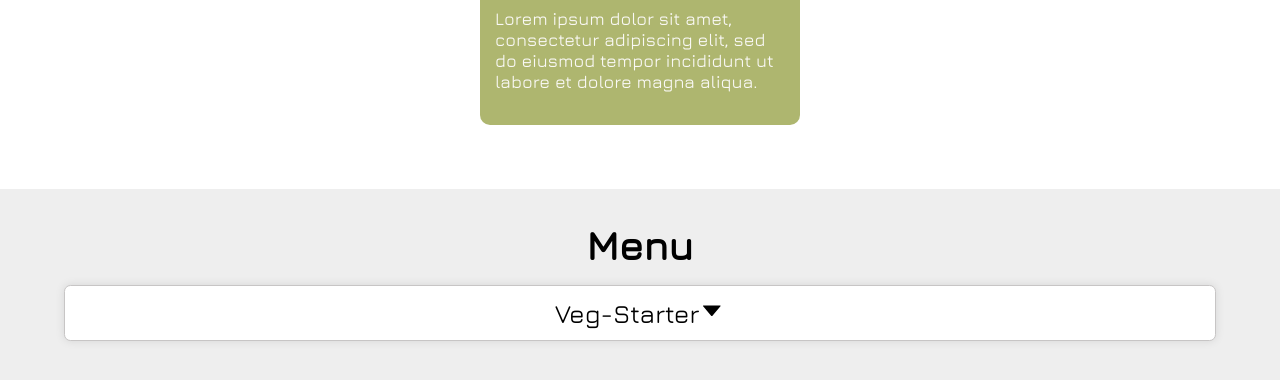
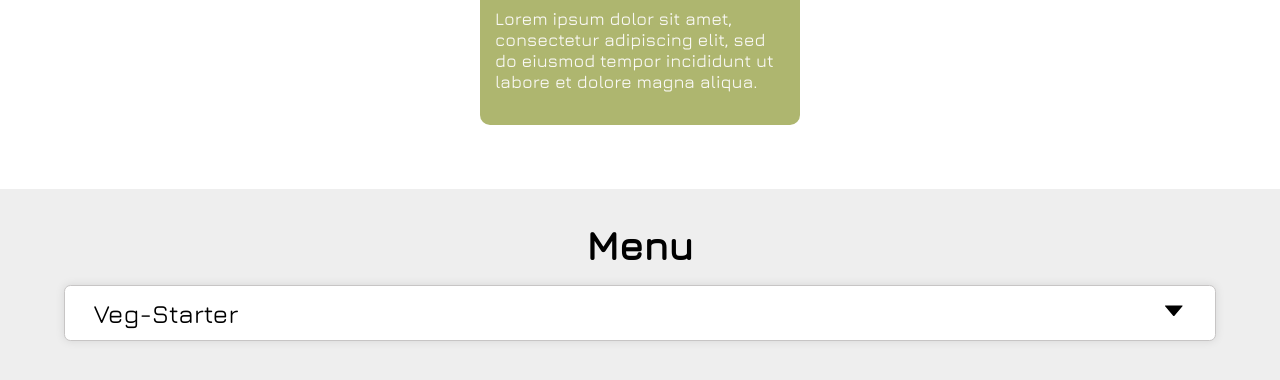
Before and after one commit to Coder-Dai/Golden-Sip, a React (Create React App) app: page / in a window 1280 px wide. Shown: the part 1921-2301 px from the top of the page. Built offline with nearby package versions, Linux system fonts and the light colour scheme.

Commit message:
Edit the width the of menu container

```diff
--- a/src/components/Menu/menu.css
+++ b/src/components/Menu/menu.css
@@ -33,7 +33,7 @@
 }
 
 .menu-btn {
-  /* width: 95%; */
+  width: 95%;
   margin: auto;
   display: flex;
   justify-content: space-between;
```
